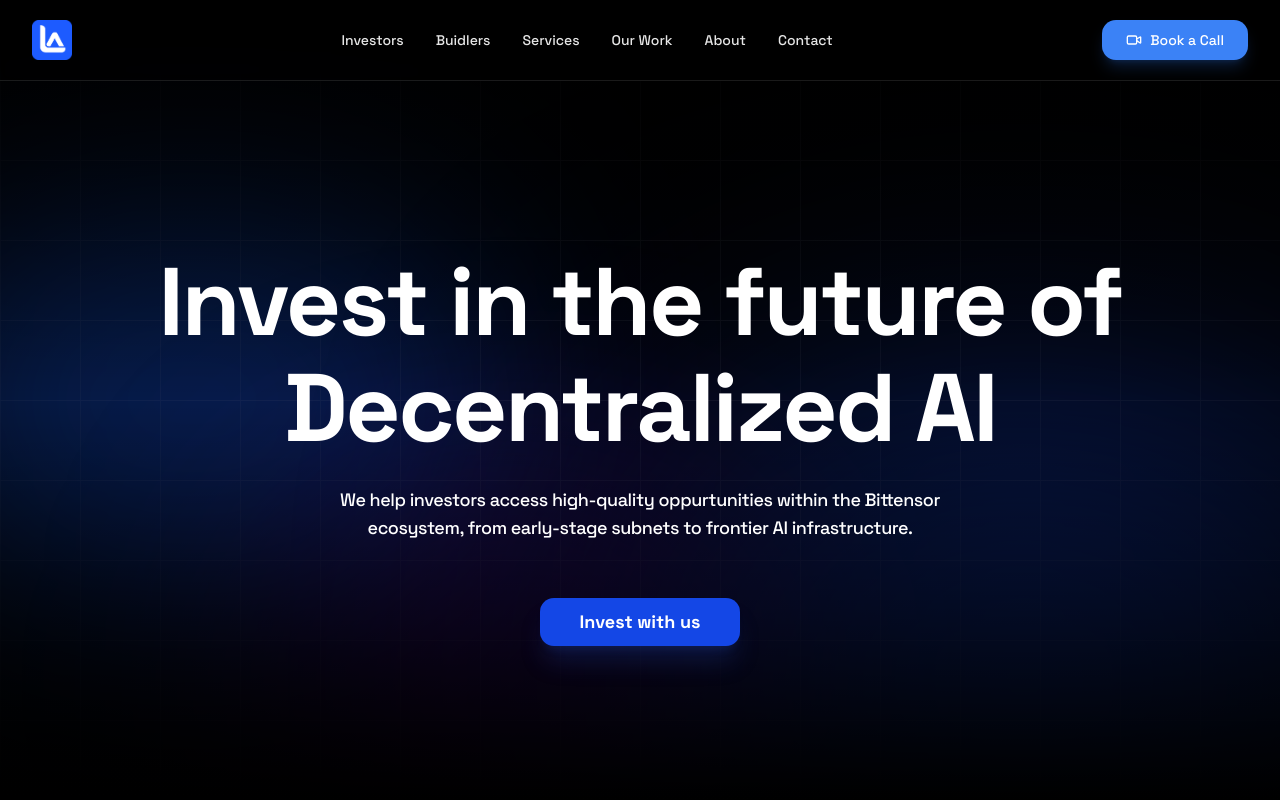
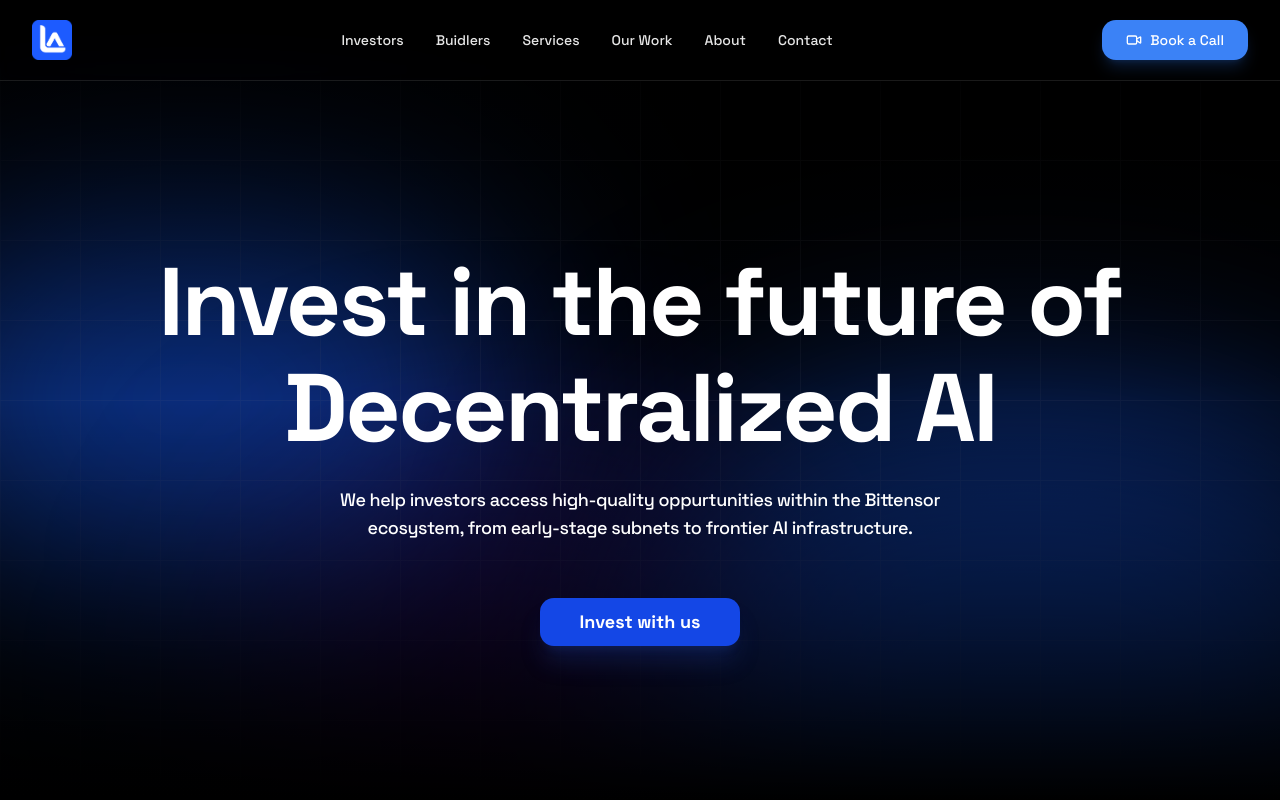
Before and after one commit to sagarregmi2056/lamida-frontend, a Next.js app: page /investors in a window 1280 px wide. Shown: the top 800 px of the page. Built offline with nearby package versions, Linux system fonts and the light colour scheme.

Commit message:
add redirect to book-a-call

```diff
--- a/app/globals.css
+++ b/app/globals.css
@@ -1,3 +1,6 @@
+html {
+  scroll-behavior: smooth;
+}
 @import "tailwindcss";
 @import "tw-animate-css";
 
--- a/app/investors/page.tsx
+++ b/app/investors/page.tsx
@@ -30,7 +30,7 @@ import { Map, CodeXml, CloudCheck, Server } from "lucide-react";
           ]}
         />
   <PastInvestorSuccess />
-        <BookACall />
+        <BookACall id="book-a-call" />
 
       <Footer />
     </main>
--- a/components/BookACall.tsx
+++ b/components/BookACall.tsx
@@ -4,7 +4,9 @@ import React, { useState, useRef, useEffect } from "react";
 import { Clock, Video, ChevronLeft, ChevronRight, Globe } from "lucide-react";
 import Image from "next/image";
 
-export default function BookACall() {
+interface BookACallProps extends React.HTMLAttributes<HTMLElement> {}
+
+export default function BookACall(props: BookACallProps) {
   const [currentDate, setCurrentDate] = useState(new Date());
   const [selectedDate, setSelectedDate] = useState<Date | null>(null);
   const [selectedTime, setSelectedTime] = useState<string | null>(null);
@@ -155,7 +157,7 @@ export default function BookACall() {
   const selectedTimezoneLabel = timeZones.find(tz => tz.value === selectedTimezone)?.label || "Eastern time - US & Canada";
 
   return (
-    <section id="book-call" className="relative w-full py-24 bg-black border-t border-white/10 overflow-hidden">
+    <section {...props} className="relative w-full py-24 bg-black border-t border-white/10 overflow-hidden">
       {/* Background Gradients & Effects */}
       <div className="absolute inset-0 z-0">
         {/* Dark Mesh Gradients - deep blue and purple glows */}
--- a/components/InvestorsHero.tsx
+++ b/components/InvestorsHero.tsx
@@ -10,9 +10,9 @@ export default function Hero() {
       {/* Background Gradients & Effects */}
       <div className="absolute inset-0 z-0">
         {/* Dark Mesh Gradients - deep blue and purple glows */}
-        <div className="absolute top-[20%] -left-[10%] w-[50%] h-[60%] bg-blue-600/30 blur-[120px] rounded-full" />
+        <div className="absolute top-[20%] -left-[10%] w-[50%] h-[60%] bg-blue-600/50 blur-[120px] rounded-full" />
         <div className="absolute bottom-[-10%] left-[20%] w-[40%] h-[50%] bg-purple-700/20 blur-[120px] rounded-full" />
-        <div className="absolute bottom-[-20%] -right-[10%] w-[60%] h-[70%] bg-blue-700/40 blur-[150px] rounded-full" />
+        <div className="absolute bottom-[-20%] -right-[10%] w-[60%] h-[70%] bg-blue-600/50 blur-[120px] rounded-full" />
 
         {/* Grid Pattern Overlay - Visible from top center, fades as light blue gradient appears */}
         <div
@@ -46,12 +46,12 @@ export default function Hero() {
 
         {/* Action Buttons */}
         <div className="flex flex-col sm:flex-row items-center gap-4 pt-8 md:pt-10">
-          <Link
-            href="#invest"
+          <a
+            href="#book-a-call"
             className="w-full sm:w-auto px-10 py-2.5 bg-blue-700 hover:bg-blue-600 text-white rounded-xl font-bold text-lg transition-all transform hover:scale-[1.02] shadow-xl shadow-blue-900/30"
           >
             Invest with us
-          </Link>
+          </a>
         </div>
       </div>
 
--- a/components/Navigation.tsx
+++ b/components/Navigation.tsx
@@ -44,7 +44,7 @@ export default function Navigation() {
           {/* Desktop Book a Call Button */}
           <div className="hidden md:block">
             <Link
-              href="#book-call"
+              href="#book-a-call"
               className="flex items-center gap-2 px-6 py-2.5 bg-[#3b82f6] hover:bg-[#2563eb] text-white rounded-xl font-medium text-sm transition-all duration-200 shadow-lg shadow-blue-500/20 hover:shadow-blue-500/40"
             >
               <Video className="w-4 h-4" />
```
